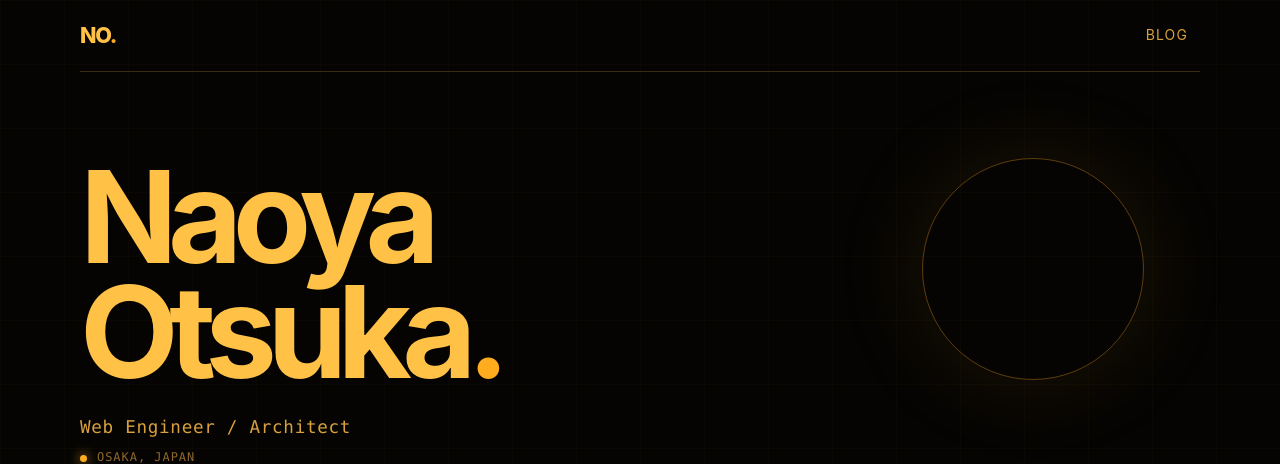
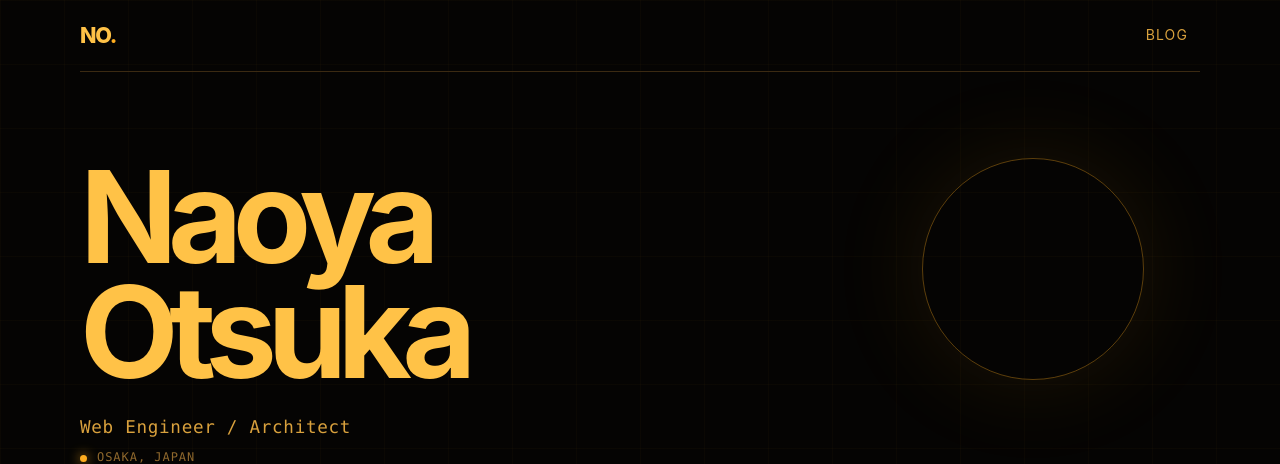
Before and after one commit to otknoy/otknoy.github.io, a Next.js app: page / in a window 1280 px wide. Shown: the top 464 px of the page. Built offline with nearby package versions, Linux system fonts and the light colour scheme.

Commit message:
style: remove period from profile name

```diff
--- a/app/page.tsx
+++ b/app/page.tsx
@@ -77,7 +77,7 @@ export default function Home() {
         <h1>
           Naoya
           <br />
-          Otsuka<span>.</span>
+          Otsuka
         </h1>
         <p className={styles.intro}>Web Engineer / Architect</p>
         <div className={styles.status}>
```
Also changed, not shown: 1 other file (tests, documents, lock files or other folders).
